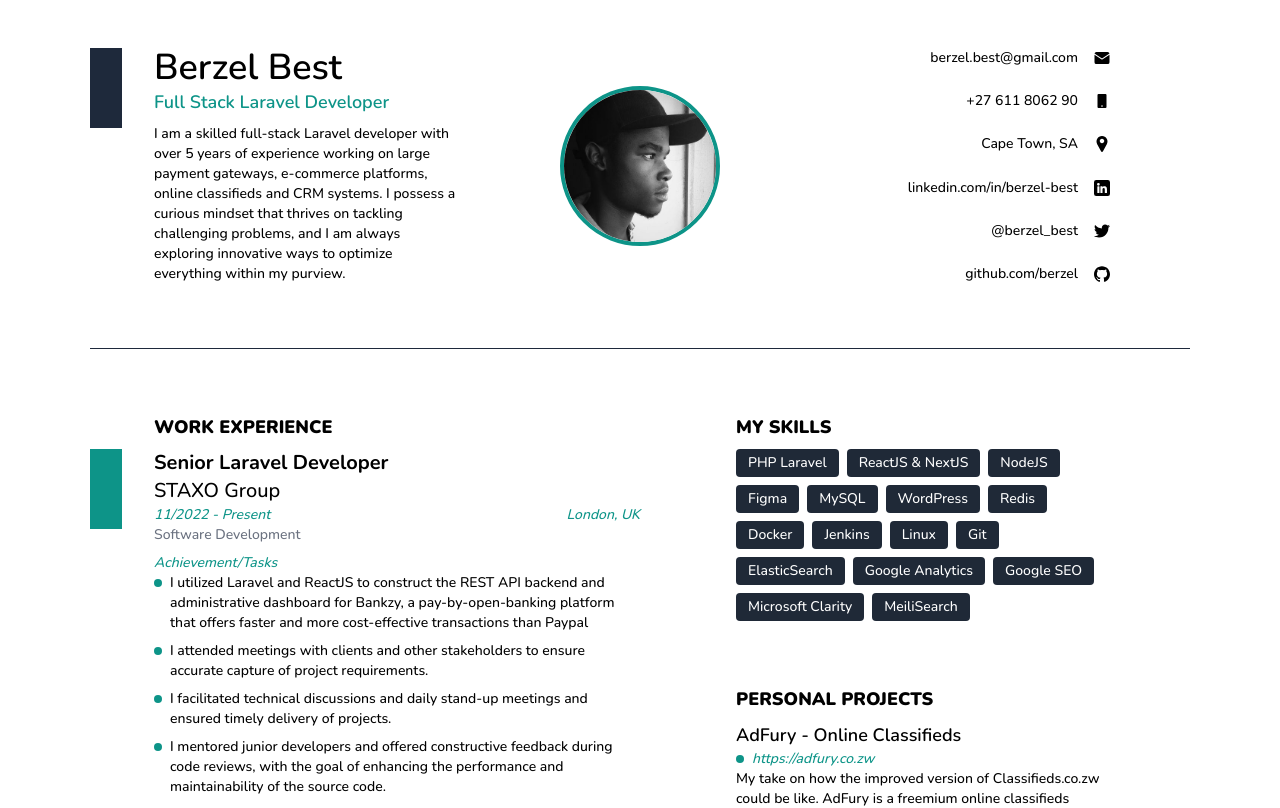
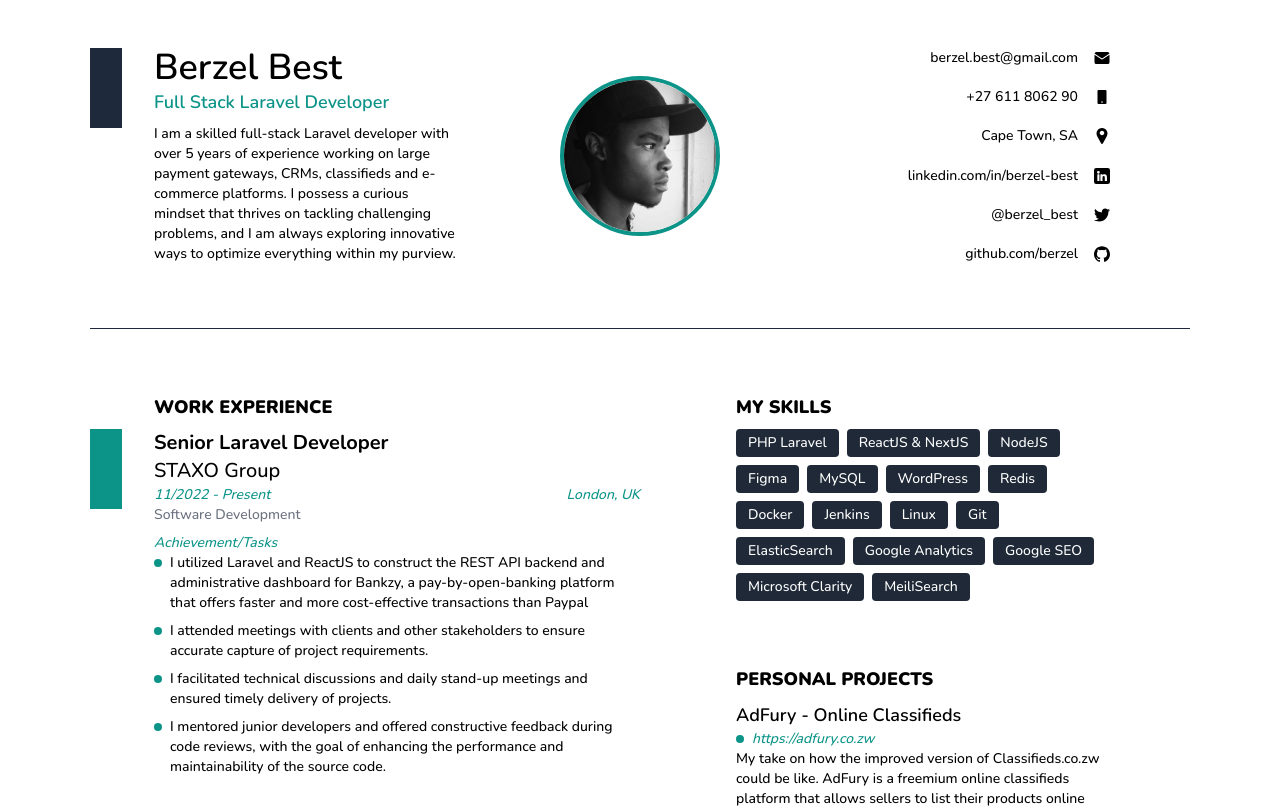
Before and after one commit to berzel/resume, a Next.js app: page / in a window 1280 px wide. Shown: the top 808 px of the page. Built offline with nearby package versions, Linux system fonts and the light colour scheme.

Commit message:
Update index.js

```diff
--- a/pages/index.js
+++ b/pages/index.js
@@ -18,7 +18,7 @@ export default function Home() {
                 <h1 className="text-4xl font-semibold ">Berzel Best</h1>
                 <h2 className="text-lg font-semibold text-teal-600">Full Stack Laravel Developer</h2>
                 <p className='mt-2 max-w-[25rem]'>
-                  I am a skilled full-stack Laravel developer with over 5 years of experience working on large payment gateways, e-commerce platforms, online classifieds and CRM systems. I possess a curious mindset that thrives on tackling challenging problems, and I am always exploring innovative ways to optimize everything within my purview.
+                  I am a skilled full-stack Laravel developer with over 5 years of experience working on large payment gateways, CRMs, classifieds and e-commerce platforms. I possess a curious mindset that thrives on tackling challenging problems, and I am always exploring innovative ways to optimize everything within my purview.
                 </p>
               </div>
             </div>
```
